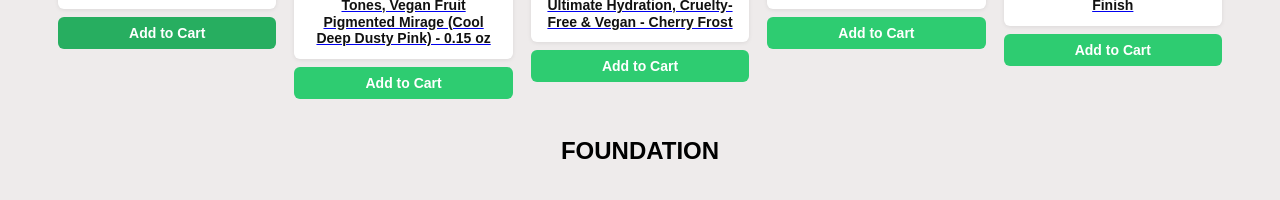
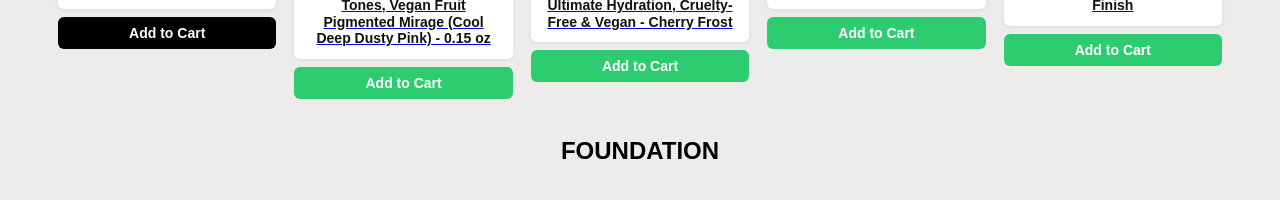
Before and after one commit to webdevelopers464-cmyk/Beauty_Saver, a plain HTML site: page index.html in a window 1280 px wide. In both pictures the pointer is over the link 167 px from the left and 545 px from the top of the page. Shown: the part 513-713 px from the top of the page. Drawn offline with Linux system fonts and the light colour scheme.

Commit message:
index.html

```diff
--- a/index.html
+++ b/index.html
@@ -178,7 +178,7 @@
         align-self:stretch;
         display:block;
     }
-    .add-btn:hover{ background:#27ae60 }
+    .add-btn:hover{ background:#000000 }
     .card-wrapper{ display:flex; flex-direction:column; }
 </style>
 <body>
```
